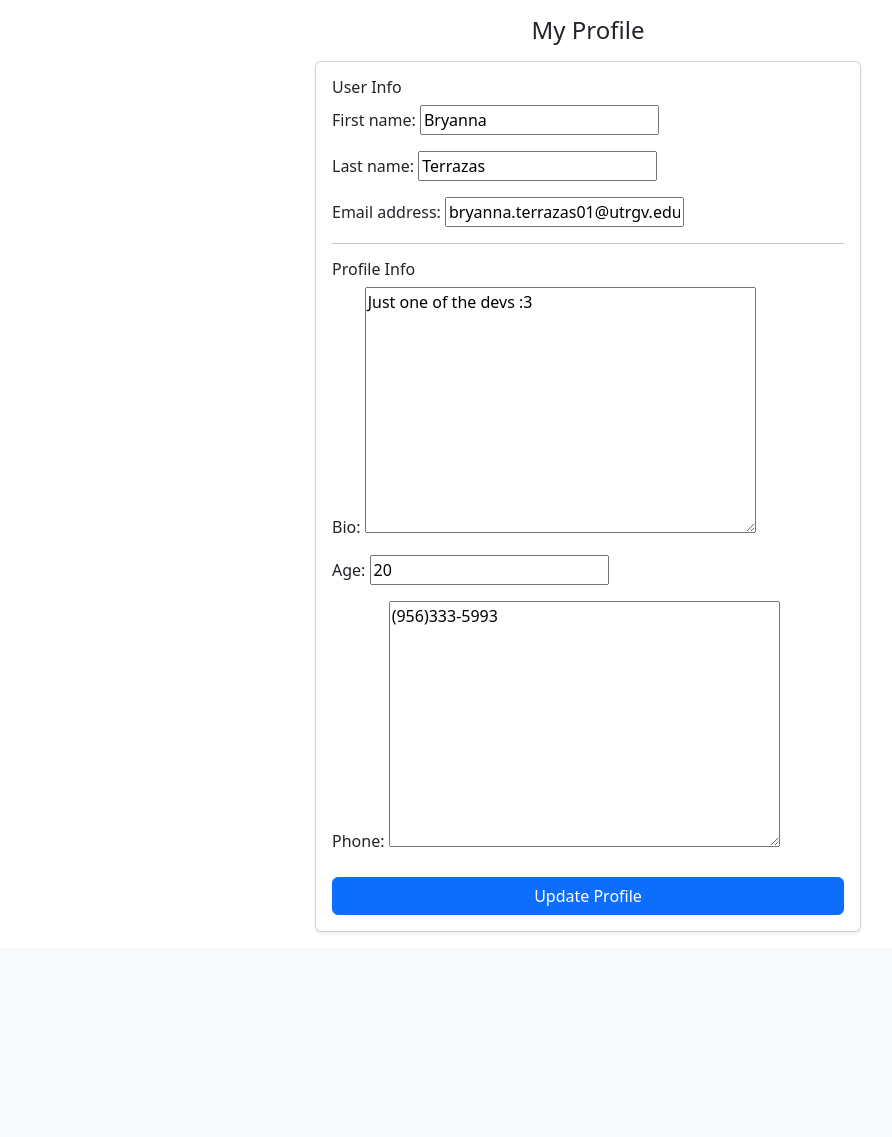
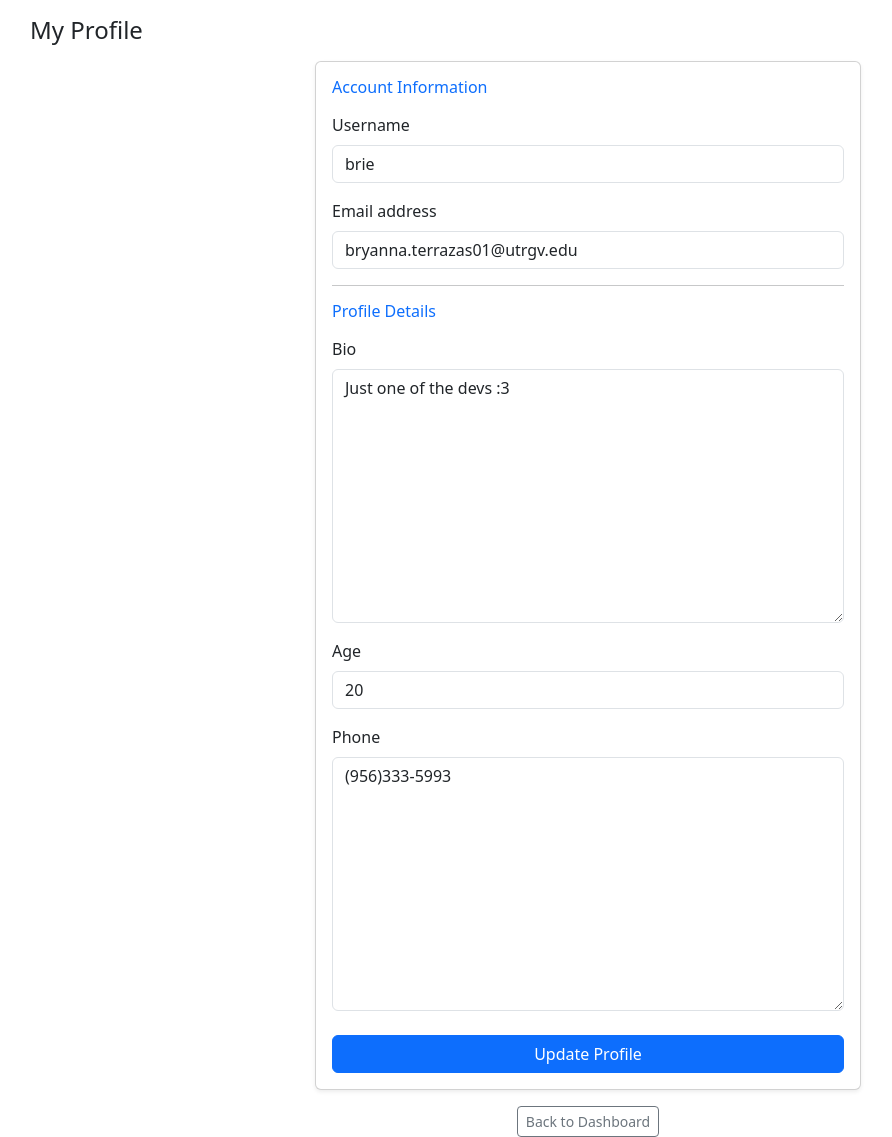
Before and after one commit to Bryanna-Terrazas/campusConnect2026, a Django app: page /profile/ in a window 1280 px wide. Shown: the part 56-1193 px from the top of the page, without its empty margins (52-944 px from the left). Before the commit the page ends 988 px from the top, so only its background shows below. Run offline with Django 5.2, Linux system fonts and the light colour scheme; a user stored in the database is signed in; data comes from the database, SQL or seed files in the repository; both versions use the stored data as it was after the commit.

Commit message:
Fixing more stuff

```diff
--- a/campusConnect/settings.py
+++ b/campusConnect/settings.py
@@ -37,7 +37,7 @@ INSTALLED_APPS = [
     'django.contrib.sessions',
     'django.contrib.messages',
     'django.contrib.staticfiles',
-    'campusConnectApp',
+    'campusConnectApp.apps.CampusconnectappConfig',
 ]
 
 MIDDLEWARE = [
--- a/campusConnectApp/apps.py
+++ b/campusConnectApp/apps.py
@@ -2,6 +2,7 @@ from django.apps import AppConfig
 
 
 class CampusconnectappConfig(AppConfig):
+    default_auto_field = 'django.db.models.BigAutoField'
     name = 'campusConnectApp'
 
     def ready(self):
--- a/campusConnectApp/forms.py
+++ b/campusConnectApp/forms.py
@@ -1,19 +1,45 @@
 from django import forms
 from django.contrib.auth.models import User
-from .models import Profile
-from .models import Posts
+from .models import Profile, Posts
+
 
 class UserUpdateForm(forms.ModelForm):
-	class Meta:
-		model = User
-		fields = ['first_name', 'last_name', 'email']
+    class Meta:
+        model = User
+        fields = ['username', 'email']
+
+    def __init__(self, *args, **kwargs):
+        super().__init__(*args, **kwargs)
+
+        for field in self.fields.values():
+            field.widget.attrs.update({
+                'class': 'form-control'
+            })
+
 
 class ProfileUpdateForm(forms.ModelForm):
-	class Meta:
-		model = Profile
-		fields = ['bio', 'age', 'phone']
+    class Meta:
+        model = Profile
+        fields = ['bio', 'age', 'phone']
+
+    def __init__(self, *args, **kwargs):
+        super().__init__(*args, **kwargs)
+
+        for field in self.fields.values():
+            field.widget.attrs.update({
+                'class': 'form-control'
+            })
+
 
 class PostingToFeed(forms.ModelForm):
-	class Meta:
-		model = Posts
-		fields = ['subject', 'body']
+    class Meta:
+        model = Posts
+        fields = ['subject', 'body']
+
+    def __init__(self, *args, **kwargs):
+        super().__init__(*args, **kwargs)
+
+        for field in self.fields.values():
+            field.widget.attrs.update({
+                'class': 'form-control'
+            })
--- a/campusConnectApp/templates/profile.html
+++ b/campusConnectApp/templates/profile.html
@@ -2,29 +2,60 @@
 
 {% block content %}
 
+<h4 class="mb-3">My Profile</h4>
+
 <div class="row justify-content-center">
   <div class="col-md-8 col-lg-6">
 
-    <h4 class="mb-3 text-center">My Profile</h4>
-
-    <div class="card shadow-sm mb-3">
+    <div class="card shadow-sm">
       <div class="card-body">
 
         <form method="post">
           {% csrf_token %}
 
-          <h6>User Info</h6>
-          {{ u_form.as_p }}
+          <h6 class="text-primary mb-3">Account Information</h6>
+
+          {% for field in u_form %}
+            <div class="mb-3">
+              <label class="form-label">{{ field.label }}</label>
+              {{ field }}
+              {% if field.errors %}
+                <div class="text-danger small">
+                  {{ field.errors }}
+                </div>
+              {% endif %}
+            </div>
+          {% endfor %}
 
           <hr>
 
-          <h6>Profile Info</h6>
-          {{ p_form.as_p }}
+          <h6 class="text-primary mb-3">Profile Details</h6>
 
-          <button class="btn btn-primary w-100 mt-2">Update Profile</button>
+          {% for field in p_form %}
+            <div class="mb-3">
+              <label class="form-label">{{ field.label }}</label>
+              {{ field }}
+              {% if field.errors %}
+                <div class="text-danger small">
+                  {{ field.errors }}
+                </div>
+              {% endif %}
+            </div>
+          {% endfor %}
+
+          <button class="btn btn-primary w-100 mt-2">
+            Update Profile
+          </button>
+
         </form>
 
       </div>
+    </div>
+
+    <div class="text-center mt-3">
+      <a href="{% url 'home' %}" class="btn btn-outline-secondary btn-sm">
+        Back to Dashboard
+      </a>
     </div>
 
   </div>
```
Also changed, not shown: campusConnectApp/signals.py (+6 -4 lines), db.sqlite3.
